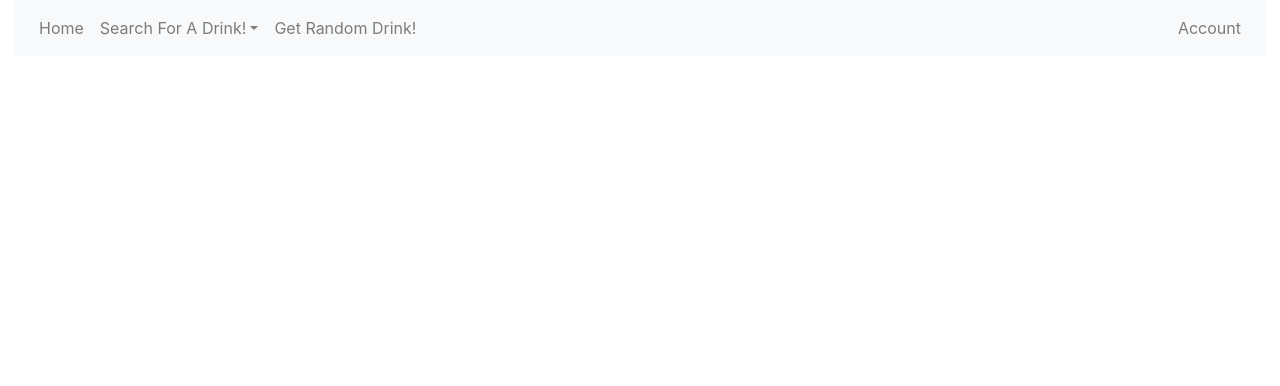
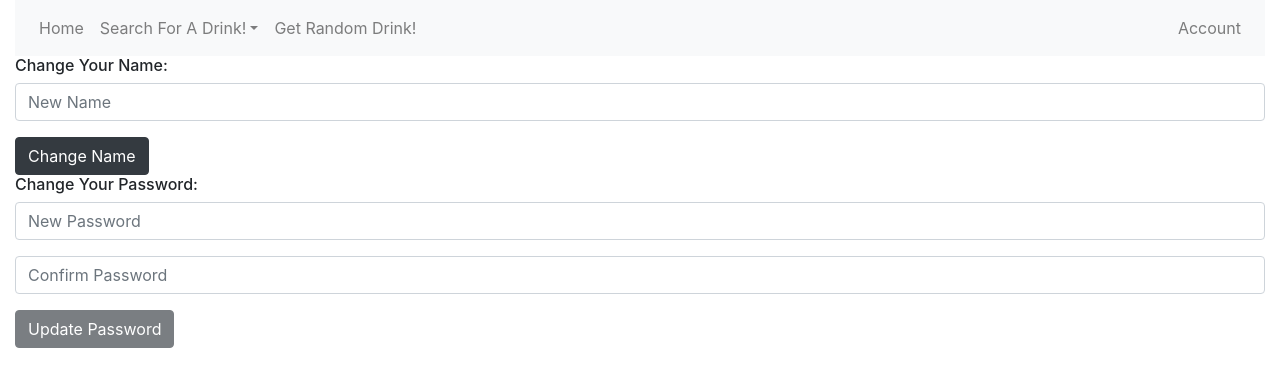
Before and after one commit to Sudolphus/Cocktail-Recipies, a React (Create React App) app: page /profile in a window 1280 px wide. Shown: the top 386 px of the page. Built offline with nearby package versions, Linux system fonts and the light colour scheme; no server answers.

Commit message:
add user profile page, ability to change display name
Co-authored-by: Ben Russell <benjaminrussell36@gmail.com>

```diff
--- /dev/null
+++ b/src/components/Account/NameChange.js
@@ -0,0 +1,52 @@
+import React, { useState, useEffect } from 'react';
+import { useHistory } from 'react-router-dom';
+import { withFirebase } from '../Firebase';
+// import { withAuthContext } from '../Session/index';
+// import { compose } from 'recompose';
+import Form from 'react-bootstrap/Form';
+import Button from 'react-bootstrap/Button';
+
+function NameChangeBase(props) {
+  const { firebase } = props;
+  const history = useHistory();
+  const [newName, setNewName] = useState('');
+  const [error, setError] = useState(null);
+
+  useEffect(() =>
+    firebase.auth.onAuthStateChanged(function(user) {
+      if (user) {
+        setNewName(user.displayName || '');
+      }
+    }), [firebase.auth]
+  )
+
+  const onSubmit = event => {
+    event.preventDefault();
+    console.log(newName);
+    firebase.auth.currentUser.updateProfile({ displayName: newName })
+      .then(() => {
+        setNewName('');
+        setError(null);
+        history.push('/');
+      })
+      .catch(error => setError(error));
+  }
+
+  return (
+    <Form onSubmit={onSubmit}>
+      <Form.Group controlId='newName'>
+        <Form.Control
+          type='text'
+          placeholder='New Name'
+          value={newName}
+          onChange={event => setNewName(event.target.value)} />
+      </Form.Group>
+      <Button variant='dark' type='submit'>Change Name</Button>
+      {error && error.message}
+    </Form>
+  )
+}
+
+const NameChange = withFirebase(NameChangeBase);
+
+export default NameChange;
--- /dev/null
+++ b/src/components/Account/PasswordChange.js
@@ -0,0 +1,49 @@
+import React, { useState } from 'react';
+import { useHistory } from 'react-router-dom';
+import { withFirebase } from './../Firebase';
+import Form from 'react-bootstrap/Form';
+import Button from 'react-bootstrap/Button';
+
+function PasswordChange(props) {
+  const history = useHistory();
+  const [password1, setPassword1] = useState('');
+  const [password2, setPassword2] = useState('');
+  const [error, setError] = useState('');
+
+  const isInvalid = password1 !== password2 || password1 === '';
+
+  const onSubmit = event => {
+    event.preventDefault();
+    props.firebase
+      .doPasswordUpdate(password1)
+      .then(() => {
+        setPassword1('');
+        setPassword2('');
+        history.push('/');
+      })
+      .catch(error => setError(error));
+  }
+
+  return(
+    <Form onSubmit={onSubmit}>
+      <Form.Group controlId='password1'>
+        <Form.Control
+          type='password'
+          placeholder='New Password'
+          value={password1}
+          onChange={event=>setPassword1(event.target.value)} />
+      </Form.Group>
+      <Form.Group>
+        <Form.Control
+          type='password'
+          placeholder='Confirm Password'
+          value={password2}
+          onChange={event=>setPassword2(event.target.value)} />
+      </Form.Group>
+      <Button type='submit' variant='dark' disabled={isInvalid}>Update Password</Button>
+      {error && error.message}
+    </Form>
+  );
+}
+
+export default withFirebase(PasswordChange);
--- /dev/null
+++ b/src/components/Account/Profile.js
@@ -0,0 +1,16 @@
+import React from 'react';
+import PasswordChange from './PasswordChange';
+import NameChange from './NameChange';
+
+function Profile() {
+  return (
+    <React.Fragment>
+      <h6>Change Your Name:</h6>
+      <NameChange />
+      <h6>Change Your Password:</h6>
+      <PasswordChange />
+    </React.Fragment>
+  )
+}
+
+export default Profile;
--- a/src/components/DrinkControl.js
+++ b/src/components/DrinkControl.js
@@ -7,6 +7,7 @@ import AlcoholSearch from './AlcoholSearch';
 import RandomCocktail from './RandomCocktail';
 import AccountControl from './Account/AccountControl';
 import PasswordForgot from './Account/PasswordForgot';
+import Profile from './Account/Profile';
 import * as s from './SearchTypes';
 
 function DrinkControl() {
@@ -37,6 +38,9 @@ function DrinkControl() {
           <Route path='/forgot-password' exact>
             <PasswordForgot />
           </Route>
+          <Route path='/profile' exact>
+            <Profile />
+          </Route>
         </Switch>
       </Router>
     </Container>
--- a/src/components/NavigationBar.js
+++ b/src/components/NavigationBar.js
@@ -9,6 +9,7 @@ function NavigationBar(props) {
   const { authUser } = props;
 
   const userName = authUser ? <Nav.Link className='mr-auto'>{authUser.displayName}</Nav.Link> : null;
+  const profilePage = authUser ? <Nav.Link className='mr-auto' href='/profile'>Your Profile</Nav.Link> : null;
   const accountLink = authUser ? <Nav className='mr-auto'><SignOut /></Nav> : <Nav.Link href='/account' className='mr-auto'>Account</Nav.Link>;
 
   return (
@@ -24,6 +25,7 @@ function NavigationBar(props) {
       </Nav>
       <Nav className='justify-content-end'>
         {userName}
+        {profilePage}
         {accountLink}
       </Nav>
     </Navbar>
--- a/src/index.js
+++ b/src/index.js
@@ -6,8 +6,10 @@ import App from './components/App';
 import * as serviceWorker from './serviceWorker';
 import Firebase, { FirebaseContext } from './components/Firebase';
 
+const firebase = new Firebase();
+
 ReactDOM.render(
-  <FirebaseContext.Provider value={new Firebase()}>
+  <FirebaseContext.Provider value={firebase}>
     <App />
   </FirebaseContext.Provider>,
   document.getElementById('root')
```
